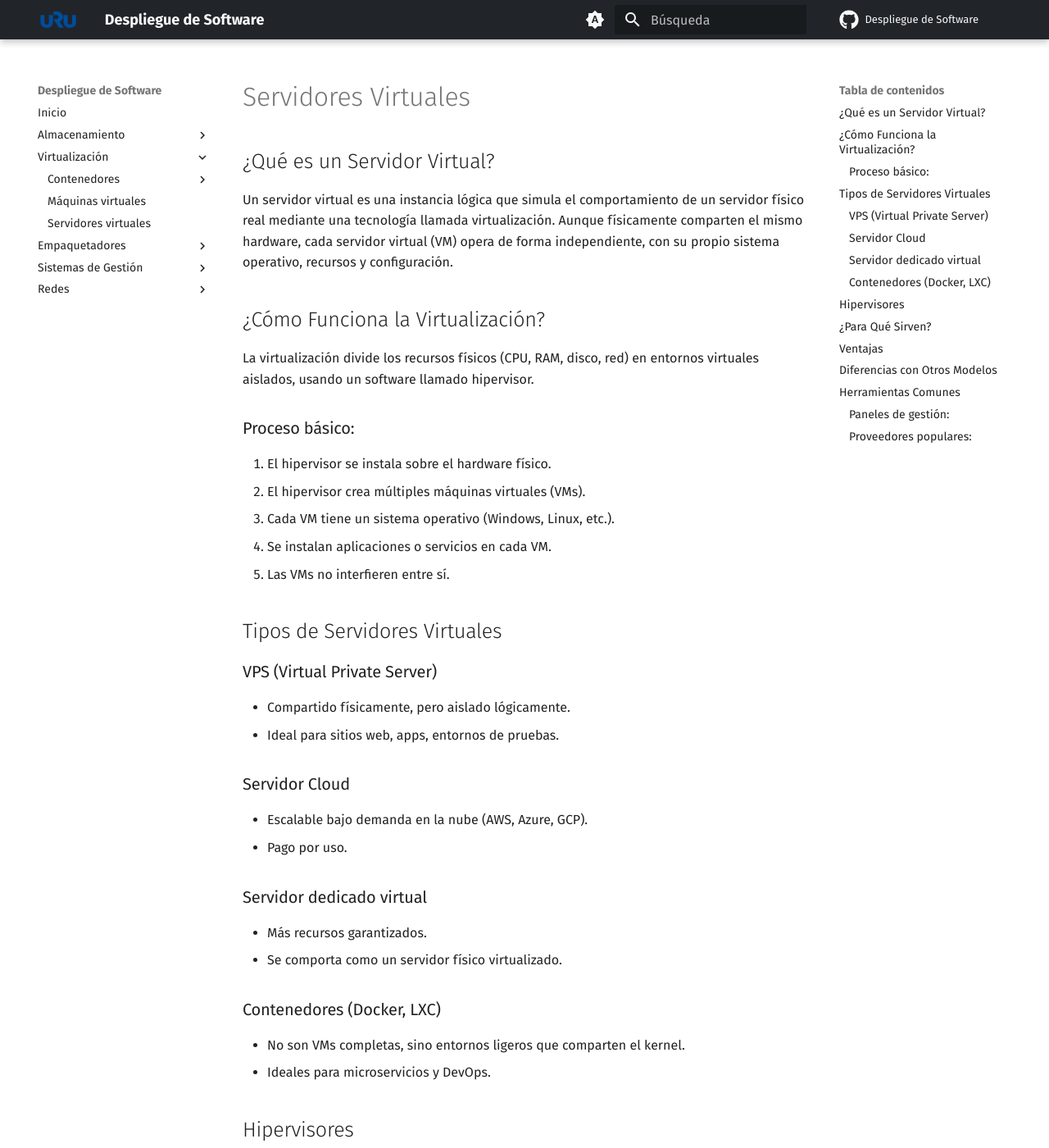
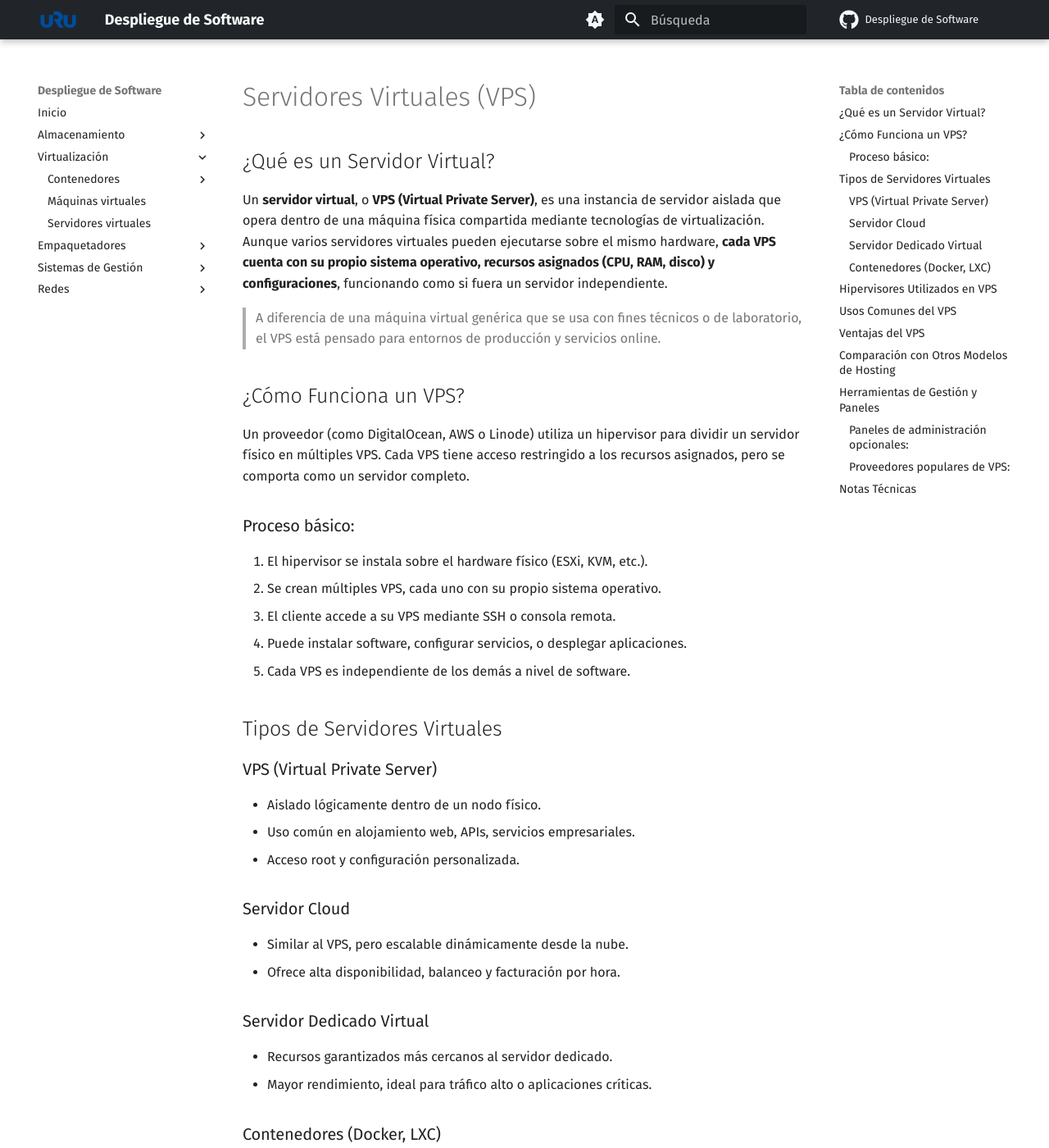
Before and after one commit to ralvarezdev/uru-software-deployment, an MkDocs documentation site: the page built from docs/virtualization/virtual-servers.md, in a window 1280 px wide and 1400 px high. Shown: the whole window at 82% size. Built offline with MkDocs 1.6.1 and Material for MkDocs 9.7.7, drawn with Linux system fonts in a browser that asks for light colours; comment, search, counter and statistics services are not loaded; some of the changed text lies outside the part shown.

Commit message:
feat: add PM2, CMS, and VMs sections; fix duplicated info on virtual servers

```diff
--- a/docs/virtualization/virtual-servers.md
+++ b/docs/virtualization/virtual-servers.md
@@ -1,92 +1,105 @@
-# Servidores Virtuales
+# Servidores Virtuales (VPS)
 
 ## ¿Qué es un Servidor Virtual?
 
-Un servidor virtual es una instancia lógica que simula el comportamiento de un servidor físico real mediante una tecnología llamada virtualización. Aunque físicamente comparten el mismo hardware, cada servidor virtual (VM) opera de forma independiente, con su propio sistema operativo, recursos y configuración.
+Un **servidor virtual**, o **VPS (Virtual Private Server)**, es una instancia de servidor aislada que opera dentro de una máquina física compartida mediante tecnologías de virtualización. Aunque varios servidores virtuales pueden ejecutarse sobre el mismo hardware, **cada VPS cuenta con su propio sistema operativo, recursos asignados (CPU, RAM, disco) y configuraciones**, funcionando como si fuera un servidor independiente.
 
-## ¿Cómo Funciona la Virtualización?
+> A diferencia de una máquina virtual genérica que se usa con fines técnicos o de laboratorio, el VPS está pensado para entornos de producción y servicios online.
 
-La virtualización divide los recursos físicos (CPU, RAM, disco, red) en entornos virtuales aislados, usando un software llamado hipervisor.
+## ¿Cómo Funciona un VPS?
+
+Un proveedor (como DigitalOcean, AWS o Linode) utiliza un hipervisor para dividir un servidor físico en múltiples VPS. Cada VPS tiene acceso restringido a los recursos asignados, pero se comporta como un servidor completo.
 
 ### Proceso básico:
 
-1. El hipervisor se instala sobre el hardware físico.
-2. El hipervisor crea múltiples máquinas virtuales (VMs).
-3. Cada VM tiene un sistema operativo (Windows, Linux, etc.).
-4. Se instalan aplicaciones o servicios en cada VM.
-5. Las VMs no interfieren entre sí.
+1. El hipervisor se instala sobre el hardware físico (ESXi, KVM, etc.).
+2. Se crean múltiples VPS, cada uno con su propio sistema operativo.
+3. El cliente accede a su VPS mediante SSH o consola remota.
+4. Puede instalar software, configurar servicios, o desplegar aplicaciones.
+5. Cada VPS es independiente de los demás a nivel de software.
 
 ## Tipos de Servidores Virtuales
 
 ### VPS (Virtual Private Server)
 
-- Compartido físicamente, pero aislado lógicamente.
-- Ideal para sitios web, apps, entornos de pruebas.
+- Aislado lógicamente dentro de un nodo físico.
+- Uso común en alojamiento web, APIs, servicios empresariales.
+- Acceso root y configuración personalizada.
 
 ### Servidor Cloud
 
-- Escalable bajo demanda en la nube (AWS, Azure, GCP).
-- Pago por uso.
+- Similar al VPS, pero escalable dinámicamente desde la nube.
+- Ofrece alta disponibilidad, balanceo y facturación por hora.
 
-### Servidor dedicado virtual
+### Servidor Dedicado Virtual
 
-- Más recursos garantizados.
-- Se comporta como un servidor físico virtualizado.
+- Recursos garantizados más cercanos al servidor dedicado.
+- Mayor rendimiento, ideal para tráfico alto o aplicaciones críticas.
 
 ### Contenedores (Docker, LXC)
 
-- No son VMs completas, sino entornos ligeros que comparten el kernel.
-- Ideales para microservicios y DevOps.
+- Alternativa ligera a un VPS: no es una VM, comparte el kernel del host.
+- Ideal para microservicios, CI/CD, aplicaciones desacopladas.
 
-## Hipervisores
+## Hipervisores Utilizados en VPS
 
 | Tipo      | Características                                 | Ejemplos                    |
 |-----------|--------------------------------------------------|-----------------------------|
 | Tipo 1    | Corre directamente sobre el hardware físico.     | VMware ESXi, Hyper-V, KVM   |
-| Tipo 2    | Corre sobre un sistema operativo anfitrión.      | VirtualBox, VMware Workstation |
+| Tipo 2    | Corre sobre un sistema operativo anfitrión.      | Poco usado en VPS públicos  |
 
-## ¿Para Qué Sirven?
+> En la mayoría de los VPS comerciales se usa KVM o Xen como hipervisor tipo 1.
 
-- Hospedaje web (CMS, tiendas, blogs)
-- Desarrollo y pruebas de software
-- Aislamiento de entornos
-- Automatización de tareas (CI/CD)
-- Laboratorios de aprendizaje
-- Servidores para apps móviles, APIs, bots
+## Usos Comunes del VPS
 
-## Ventajas
+- Alojamiento de sitios web con CMS (WordPress, Joomla, etc.)
+- Servidores de bases de datos (MySQL, PostgreSQL, MongoDB)
+- Servidores de aplicaciones (Node.js, Django, Laravel)
+- Implementación de APIs REST
+- Automatización de tareas (bots, scrapers, jobs en cron)
+- VPN, correo, DNS y otros servicios de red personalizados
+
+## Ventajas del VPS
 
 | Ventaja           | Descripción                                           |
 |-------------------|--------------------------------------------------------|
-| Escalabilidad     | Se agregan recursos en minutos                        |
-| Aislamiento       | VMs no afectan a otras en el mismo host              |
-| Ahorro de costos  | Menor inversión comparado con hardware físico         |
-| Flexibilidad      | Soporte para distintos sistemas operativos            |
-| Automatización    | Ideal para DevOps, pruebas, despliegues               |
-| Portabilidad      | VMs se mueven o clonan fácilmente                     |
+| Escalabilidad     | Se pueden aumentar recursos sin migrar                 |
+| Aislamiento       | Cada VPS es independiente del resto del sistema        |
+| Ahorro de costos  | Más económico que un servidor físico dedicado          |
+| Acceso root       | Control total del sistema operativo y configuraciones  |
+| Rendimiento       | Recursos garantizados frente a hosting compartido      |
+| Versatilidad      | Compatible con casi cualquier software o stack         |
 
-## Diferencias con Otros Modelos
+## Comparación con Otros Modelos de Hosting
 
 | Modelo             | Recursos | Aislamiento | Personalización | Costo  |
 |--------------------|----------|-------------|------------------|--------|
-| VPS / VM           | Parcial  | Medio       | Alta             | Medio  |
+| VPS                | Medio    | Medio-Alto  | Alto             | Medio  |
 | Servidor dedicado  | Total    | Total       | Total            | Alto   |
 | Hosting compartido | Bajo     | Bajo        | Muy limitado     | Bajo   |
 
-## Herramientas Comunes
+## Herramientas de Gestión y Paneles
 
-### Paneles de gestión:
+### Paneles de administración opcionales:
 
-- Proxmox VE (open source)
-- VMware vSphere
-- Virt-Manager (GUI Linux)
-- VirtualBox (entornos locales)
+- Webmin / Virtualmin
+- cPanel / WHM (licencia comercial)
+- Plesk
+- CyberPanel
+- ISPConfig
 
-### Proveedores populares:
+### Proveedores populares de VPS:
 
 - DigitalOcean
 - Linode
 - Vultr
-- AWS EC2
-- Azure
-- Google Cloud
+- Hetzner
+- AWS Lightsail
+- Google Cloud VM instances
+- Azure Virtual Machines
+
+## Notas Técnicas
+
+- En un VPS no tienes acceso al hipervisor, solo al sistema operativo de tu instancia.
+- El rendimiento puede depender de la carga general del nodo físico, aunque esté garantizado hasta cierto límite.
+- Los proveedores ofrecen backups, snapshots, balanceo de carga y monitoreo desde su panel.
```
Also changed, not shown: docs/management-systems/cms.md (+110 -0 lines), docs/management-systems/pm2.md (+155 -0 lines), docs/virtualization/virtual-machines.md (+55 -0 lines).
